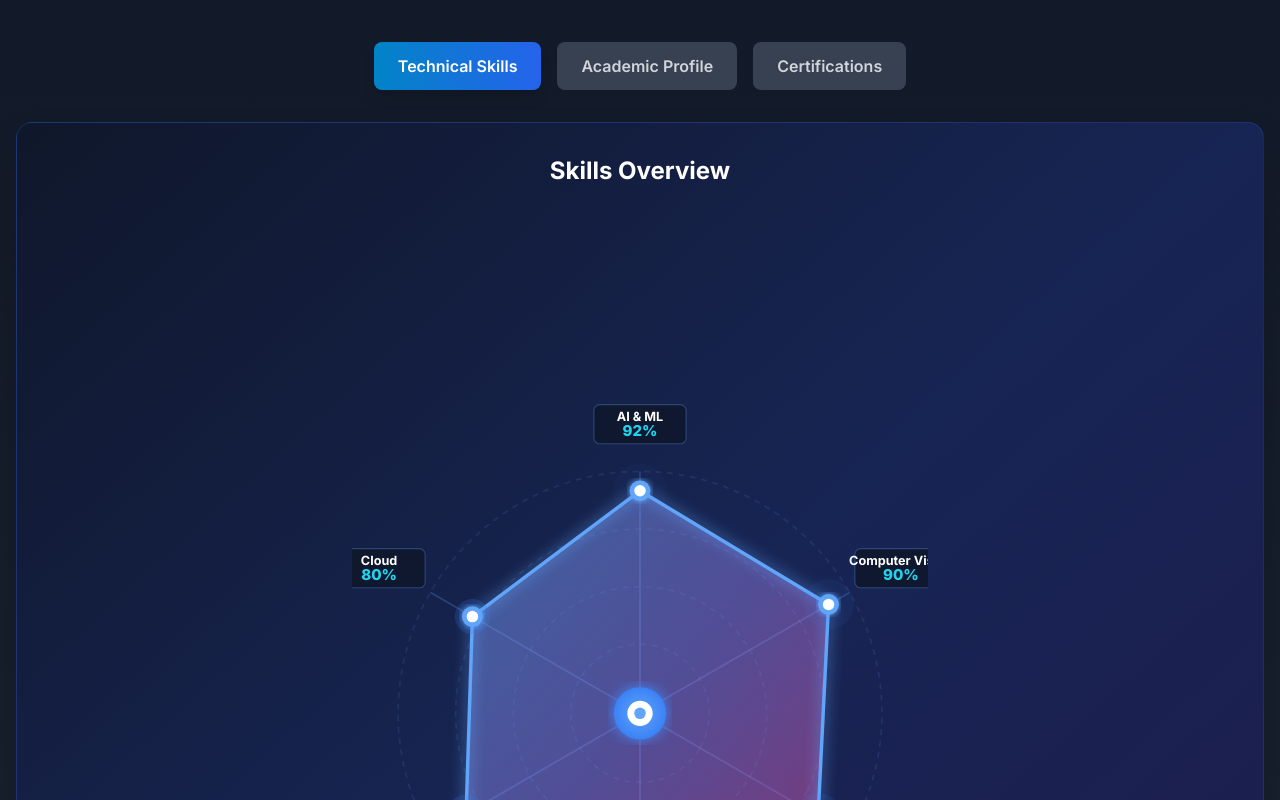
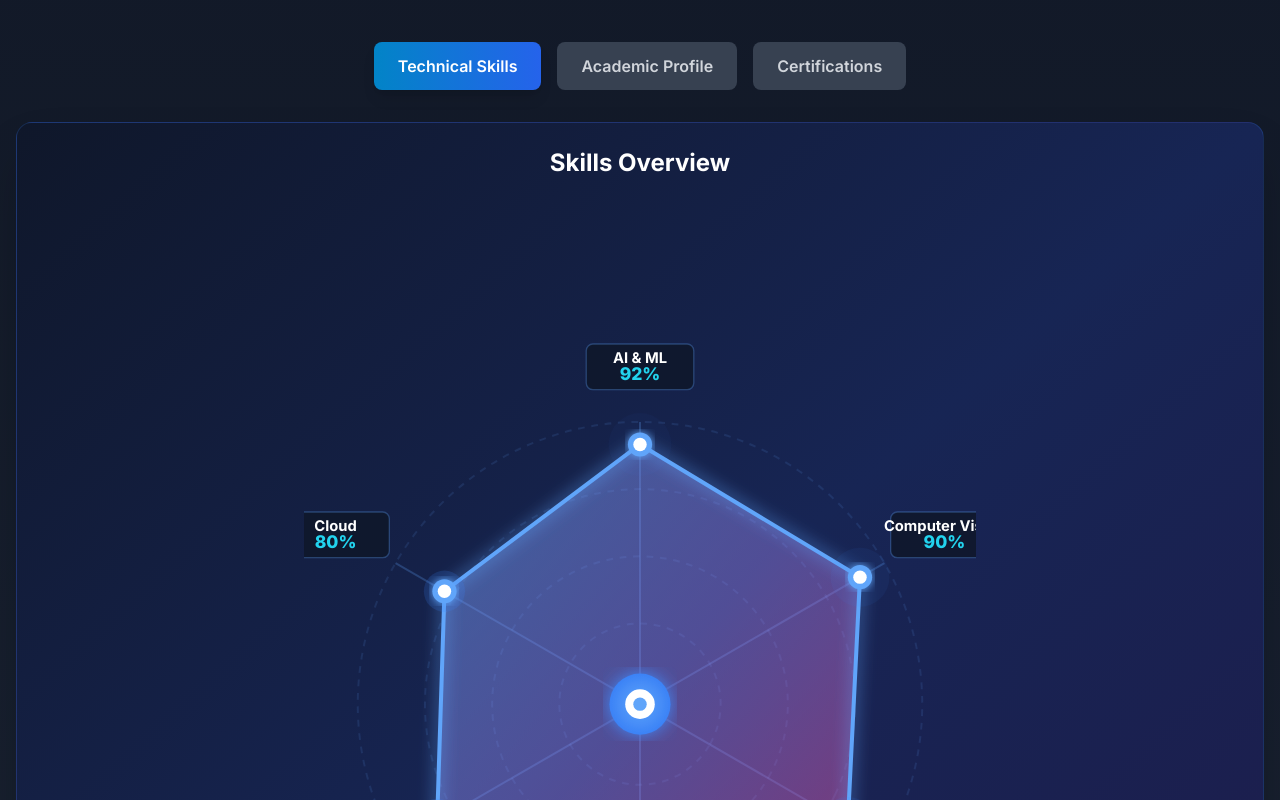
Before and after one commit to highptest1-36/myself_web, a Next.js app: page / in a window 1280 px wide. Shown: the part 2780-3580 px from the top of the page. Built offline with nearby package versions, Linux system fonts and the light colour scheme.

Commit message:
Reduce chart container padding and increase chart size

```diff
--- a/components/SkillsChart.tsx
+++ b/components/SkillsChart.tsx
@@ -140,9 +140,9 @@ export default function SkillsChart() {
             className="space-y-8"
           >
             {/* Radar Chart Visualization */}
-            <motion.div variants={itemVariants} className="bg-gradient-to-br from-slate-900 via-blue-950 to-indigo-950 rounded-2xl p-8 shadow-2xl border border-blue-500/20">
-              <h3 className="text-2xl font-bold mb-6 text-center text-white">Skills Overview</h3>
-              <div className="relative w-full max-w-xl mx-auto" style={{ paddingBottom: '85%' }}>
+            <motion.div variants={itemVariants} className="bg-gradient-to-br from-slate-900 via-blue-950 to-indigo-950 rounded-2xl p-6 shadow-2xl border border-blue-500/20">
+              <h3 className="text-2xl font-bold mb-4 text-center text-white">Skills Overview</h3>
+              <div className="relative w-full max-w-2xl mx-auto" style={{ paddingBottom: '85%' }}>
                 <svg viewBox="0 0 500 480" className="absolute inset-0 w-full h-full" preserveAspectRatio="xMidYMid meet">
                   <defs>
                     <filter id="glow">
```
